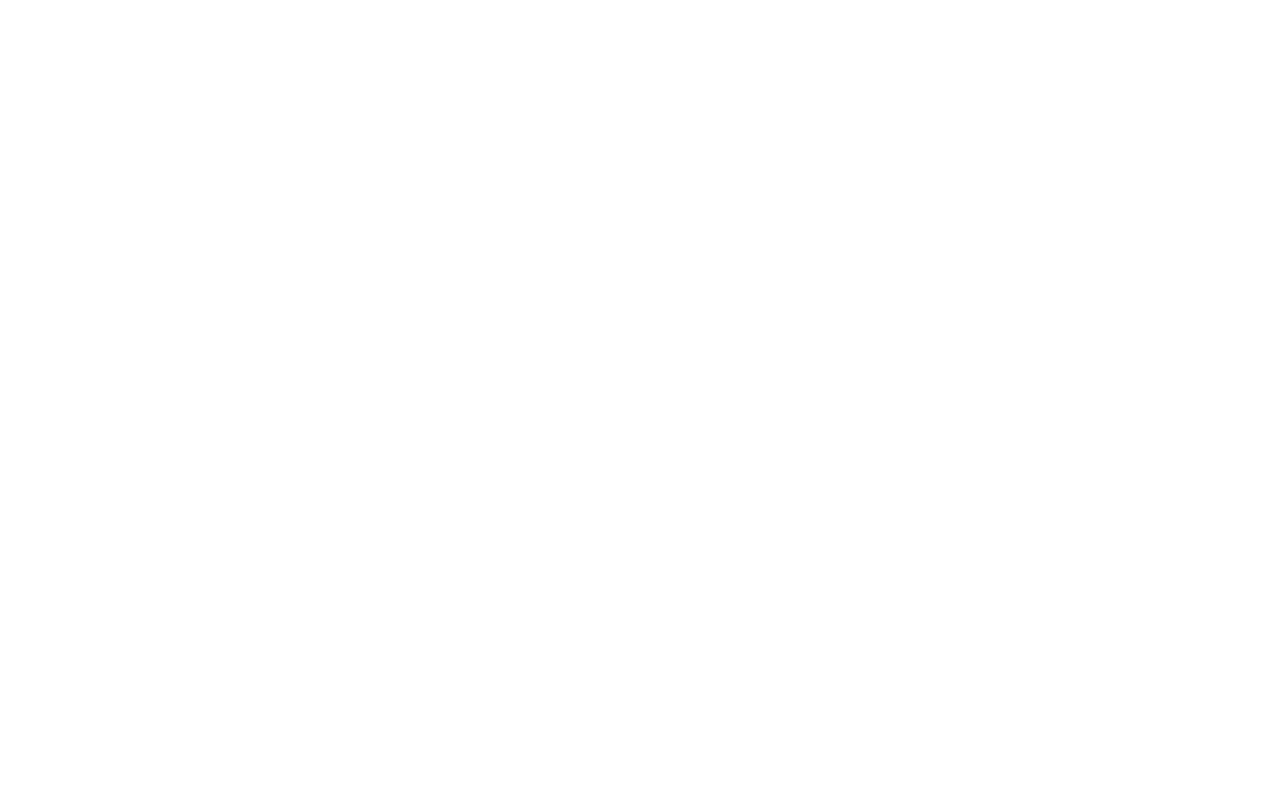
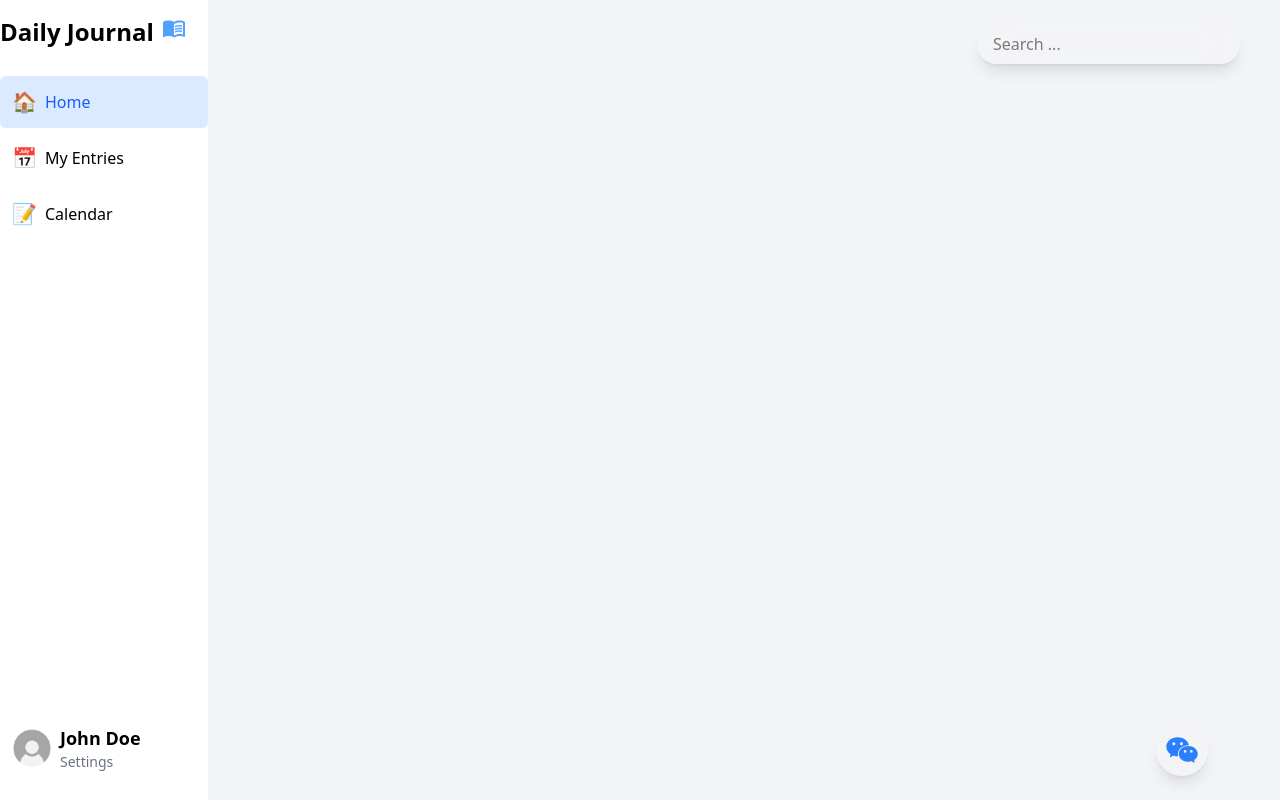
Before and after one commit to KirimiOnesmus/journal_app, a React (Vite) app in the folder client/: page /dashboard in a window 1280 px wide. Before the commit this address had no page. Built offline with nearby package versions, Linux system fonts and the light colour scheme.

Commit message:
Dashboard Started

```diff
--- a/client/index.html
+++ b/client/index.html
@@ -1,10 +1,12 @@
+
 <!doctype html>
+
 <html lang="en" class="scroll-smooth md:scroll-auto">
   <head>
     <meta charset="UTF-8" />
 
     <meta name="viewport" content="width=device-width, initial-scale=1.0" />
-    <title>Vite + React</title>
+    <title>Daily Journal</title>
   </head>
   <body>
     <div id="root"></div>
--- a/client/src/App.jsx
+++ b/client/src/App.jsx
@@ -1,7 +1,7 @@
 import React from 'react'
 // import Login from './pages/Login'
 // import Register from './pages/Register'
-import {Homepage,Login,Register,Profile } from './pages'
+import {Homepage,Login,Register,Profile,Dashboard } from './pages'
 import { BrowserRouter, Routes, Route } from 'react-router-dom'
 import './App.css'
 
@@ -14,6 +14,8 @@ function App() {
         <Route path="/login" element={<Login />} />
         <Route path="/register" element={<Register />} />
         <Route path="/profile" element={<Profile/>} />
+        <Route path="/dashboard" element={<Dashboard />} />
+        {/* Add more routes as needed */}
       </Routes>
     </BrowserRouter>
   )
--- /dev/null
+++ b/client/src/components/Calendar.jsx
@@ -0,0 +1,9 @@
+import React from 'react'
+
+const Calendar = () => {
+  return (
+    <div>Calendar</div>
+  )
+}
+
+export default Calendar
--- /dev/null
+++ b/client/src/components/Entries.jsx
@@ -0,0 +1,9 @@
+import React from 'react'
+
+const Entries = () => {
+  return (
+    <div>Entries</div>
+  )
+}
+
+export default Entries
--- /dev/null
+++ b/client/src/components/Home.jsx
@@ -0,0 +1,9 @@
+import React from 'react'
+
+const Home = () => {
+  return (
+    <div>Home</div>
+  )
+}
+
+export default Home
--- /dev/null
+++ b/client/src/components/Navbar.jsx
@@ -0,0 +1,104 @@
+import React from 'react'
+import { MdMenuBook} from "react-icons/md";
+import { Link, useLocation } from "react-router-dom";
+
+import profile from '../assets/profile.png'
+
+    const sidebar=[
+        {
+            title: "Home",
+            icon:"🏠",
+            route: "/dashboard"
+
+        },
+        {
+            title: "My Entries",
+            icon:  "📅",
+            route: "/dashboard/entries"
+        },
+        {
+            title: "Calendar",
+            icon:"📝",
+            route: "/dashboard/calendar"
+        }
+     ]
+
+
+const Navbar = () => {
+         const location = useLocation();
+  return (
+    <div>
+        {/* <nav className="bg-white shadow-md fixed h-screen z-10 w-64 flex flex-col justify-between">
+            <div>
+                 <a href="" className='flex gap-4 text-2xl px-4 py-3 font-bold'>Daily Journal <MdMenuBook  className='text-blue-400'/></a>
+                <ul>
+                    {sidebar.map((item, index) => (
+                        <li key={index} className="flex items-center gap-2 p-4 hover:bg-blue-100 transition duration-200">
+                            <span className="text-xl">{item.icon}</span>
+                            <a href="#" className="text-lg">{item.title}</a>
+                        </li>
+                    ))}
+                </ul>
+            </div>
+
+            <div>
+                <button className='flex items-center gap-2 mb-4 py-2 px-4 hover:bg-gray-100 transition duration-200 w-full text-left cursor-pointer rounded-full'>
+                    <img src={profile} alt=""  className='w-10'/>
+                    <div>
+                        <p className='text-lg font-semibold'>John Doe</p>
+                        <p className='text-sm text-gray-500'>Settings</p>
+                    </div>
+                </button>
+            </div>
+
+
+        </nav> */}
+        {/* Desktop screen */}
+        <aside className="hidden md:flex flex-col w-52 h-screen bg-white shadow-md py-4 gap-1">
+            <h3><a href="#" className='flex gap-2 text-2xl mb-6 font-bold'>Daily Journal<MdMenuBook className='text-blue-400'/></a></h3>
+            {sidebar.map((item) => (
+                <Link
+                key={item.name}
+                to={item.route}
+            className={`flex items-center gap-2 p-3 rounded-md hover:bg-blue-100 ${
+              location.pathname === item.route ? "bg-blue-100 text-blue-600" : ""
+            }`}>
+                    <span className="text-xl">{item.icon}</span>
+                    <span>{item.title}</span>
+                </Link>))}
+            <div className="flex items-center gap-2 p-3 mt-auto hover:bg-gray-100 cursor-pointer rounded-full">
+                <img src={profile} alt="Profile" className   ='w-10 h-10 rounded-full'/>
+                <div>
+                    <p className='text-lg font-semibold'>John Doe</p>
+                    <p className='text-sm text-gray-500'>Settings</p>
+                </div>
+            </div>
+        </aside>
+          {/* Mobile Bottom Nav */}
+          <nav className='md:hidden fixed bottom-4 left-0 right-0 bg-transparent  shadow-lg flex justify-around py-2 z-50 backdrop-blur-lg rounded-full mx-4 mb-2'>
+            {
+                sidebar.map((item) => (
+                    <Link
+                    key={item.name}
+                    to={item.route}
+                    className={`flex items-center gap-2 p-2 rounded-full hover:bg-gray-100 ${
+                        location.pathname === item.route ? "bg-gray-200 text-blue-600" : ""
+                    }`}>
+                        <span className="text-xl">{item.icon}</span>
+
+                    </Link>
+
+                ))
+
+            }
+            <div className='cursor-pointer flex items-center justify-center p-1 rounded-full hover:bg-gray-100'>
+                <img src={profile} alt="" className='h-10 w-10' />
+            </div>
+
+          </nav>
+
+    </div>
+  )
+}
+
+export default Navbar
--- a/client/src/components/index.js
+++ b/client/src/components/index.js
@@ -1 +1,2 @@
 export{default as Header} from './Header';
+export{default as Navbar} from './Navbar';
--- /dev/null
+++ b/client/src/pages/Dashboard.jsx
@@ -0,0 +1,26 @@
+import React from 'react'
+import { Navbar } from '../components'
+import { AiOutlineWechat } from "react-icons/ai";
+
+const Dashboard = () => {
+  return (
+    <div className='flex'>
+        <Navbar />
+        <main className='flex-1 p-6 bg-gray-100 min-h-screen'>
+            <div className="search-bar right-10 top-6 fixed">
+                <input type="search" name="" id="" placeholder='Search ...'
+                className='rounded-full outline-none md:py-2 py-1 px-4 shadow-lg backdrop-blur-lg focus:shadow-blue-200' />
+            </div>
+
+            <div className='Ai right-10 md:right-18 fixed bottom-24 md:bottom-6 shadow-lg backdrop-blur-lg p-2 rounded-full hover:bg-trasparent hover:shadow-blue-300'>
+                <AiOutlineWechat className='text-4xl text-blue-500  hover:cursor-pointer '/>
+                 <p className='hidden'>AI Assistant</p>
+            </div>
+
+        </main>
+
+    </div>
+  )
+}
+
+export default Dashboard
--- a/client/src/pages/Register.jsx
+++ b/client/src/pages/Register.jsx
@@ -8,7 +8,8 @@ const Register = () => {
           <p className='uppercase text-2xl font-bold'>join for <span className='text-blue-600'>free</span></p>
           <h1 className='text-5xl font-semibold'>Start your journey to a clearer mind.</h1>
           <p className='italic text-xl text-gray-500'>"Your private journal, one entry at a time"</p>
-          <button className='text-left text-blue-500 border max-w-fit py-2 px-4 rounded-full font-medium text-lg cursor-pointer'>Learn More</button>
+          <button className='text-left text-blue-500 border max-w-fit py-2 px-4 rounded-full font-medium text-lg cursor-pointer'
+          onClick={() => window.location.href = '/'}>Learn More</button>
         </div>
         <form action="" className='flex flex-col items-center justify-center  p-10 rounded-lg w-full max-w-md gap-4'>
           <h1 className='mb-8 text-3xl font-bold text-left'>Create New Account <span className='text-blue-600'>.</span></h1>
@@ -18,8 +19,10 @@ const Register = () => {
           <input type="password" name="password" id="" placeholder='Password' className=' w-92 p-2 rounded-lg shadow-lg bg-white/30 outline-none focus:border border-blue-500'/>
           <input type="password" name="confirmPassword" id="" placeholder='Confirm Password' className=' w-92 p-2 rounded-lg shadow-lg bg-white/30 outline-none focus:border border-blue-500'/>
 
-          <p className='text-right w-full'>Already a member? <a href="./" className='text-blue-500'>Login</a></p>
-          <button type="submit" className=' bg-blue-600 w-92 p-2 rounded-lg text-white text-xl cursor-pointer font-medium'>Create Account</button>
+          <p className='text-right w-full'>Already a member? <a href="./login" className='text-blue-500'>Login</a></p>
+          <button type="submit" className=' bg-blue-600 w-92 p-2 rounded-lg text-white text-xl cursor-pointer font-medium'
+          onClick={() => window.location.href = './'}
+          >Create Account</button>
 
         </form>
       </div>
--- a/client/src/pages/index.js
+++ b/client/src/pages/index.js
@@ -3,3 +3,4 @@ export { default as Homepage } from './Homepage';
 export { default as Login } from './Login';
 export { default as Register } from './Register';
 export{default as Profile} from './profile';
+export { default as Dashboard } from './Dashboard';
```
